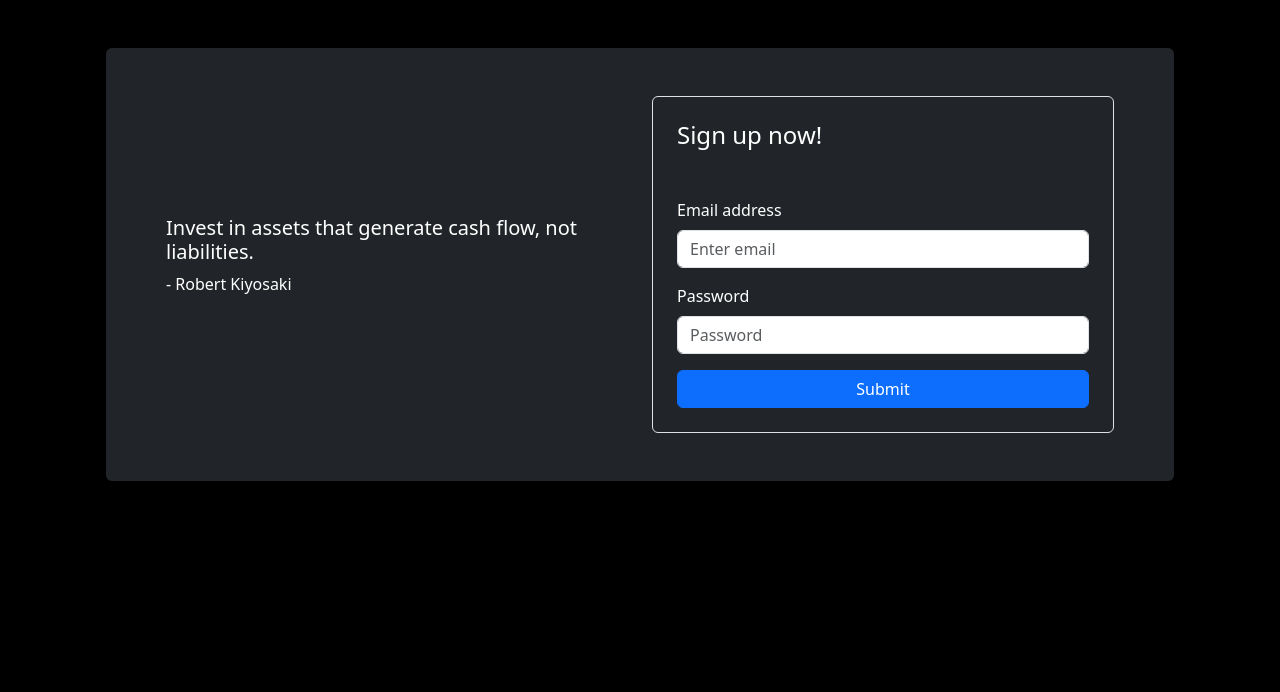
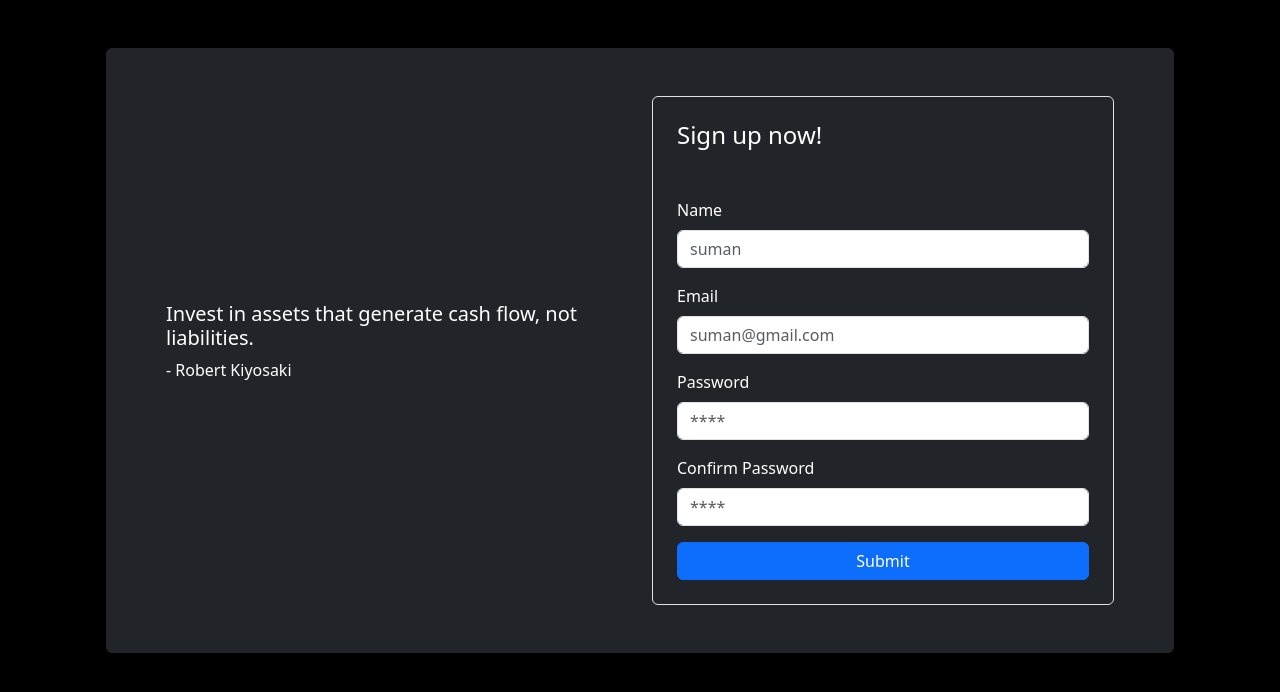
Before and after one commit to rokasuman/Financial_tracker, a React (Vite) app: page /signup in a window 1280 px wide. Shown: the top 692 px of the page. Built offline with nearby package versions, Linux system fonts and the light colour scheme.

Commit message:
signUp is done

```diff
--- /dev/null
+++ b/src/components/Custominput.jsx
@@ -0,0 +1,10 @@
+import Form from 'react-bootstrap/Form'
+
+export const Custominput = ({label, ...rest}) => {
+  return (
+    <Form.Group className="mb-3" controlId="formBasicEmail">
+          <Form.Label>{label}</Form.Label>
+          <Form.Control {...rest} />
+        </Form.Group>
+  )
+}
--- a/src/components/FinancialTips.jsx
+++ b/src/components/FinancialTips.jsx
@@ -33,7 +33,7 @@
     },3000)
   },[])
 
-  const {expert , tip} = showQuote;
+  const {expert, tip} = showQuote;
   return (
     <div className='d-flex flex-column justify-content-center'
     style={{
--- /dev/null
+++ b/src/components/SignUpForm.jsx
@@ -0,0 +1,84 @@
+import Button from "react-bootstrap/Button";
+import Form from "react-bootstrap/Form";
+
+import React, { useState } from "react";
+import { Custominput } from "./Custominput";
+import { toast } from "react-toastify";
+
+
+const SignUpForm = () => {
+
+  const [form, setForm] = useState({})
+
+  const fields = [
+    {
+      label :"Name",
+      placeholder :"suman",
+      required : true,
+      type:"text",
+      name: "name"
+
+    },
+    {
+      label :"Email",
+      placeholder :"suman@gmail.com",
+      required : true,
+      type:"email",
+      name: "email"
+
+    },
+    {
+      label :"Password",
+      placeholder :"****",
+      required : true,
+      type:"password",
+      name: "password"
+
+    },
+    {
+      label :"Confirm Password",
+      placeholder :"****",
+      required : true,
+      type:"password",
+      name: "Confirmpassword"
+
+    }
+  ];
+
+  const handleOnChange = e =>{
+    const {name, value} = e.target
+    console.log(name,value)
+    setForm({
+      ...form,
+      [name] : value,
+    });
+  }
+  const handleOnSubmit = e =>{
+    e.preventDefault();
+    const {Confirmpassword, ...rest} =form
+
+    if(Confirmpassword !== rest.password){
+      return toast.error("Password do not match")
+    }
+    console.log(form)
+  }
+
+  return (
+    <div className="border rounded p-4">
+      <h4 className="mb-5">Sign up now!</h4>
+      <Form onSubmit={handleOnSubmit}>
+        {
+          fields.map((input) => (<Custominput key={input.name} {...input} onChange ={handleOnChange}/>)
+        )}
+
+        <div className="d-grid">
+          <Button variant="primary" type="submit">
+            Submit
+          </Button>
+        </div>
+      </Form>
+    </div>
+  );
+};
+
+export default SignUpForm;
--- a/src/components/SingUpForm.jsx
+++ /dev/null
@@ -1,31 +0,0 @@
-import Button from "react-bootstrap/Button";
-import Form from "react-bootstrap/Form";
-
-import React from "react";
-
-const SingUpForm = () => {
-  return (
-    <div className="border rounded p-4">
-      <h4 className="mb-5">Sign up now!</h4>
-      <Form>
-        <Form.Group className="mb-3" controlId="formBasicEmail">
-          <Form.Label>Email address</Form.Label>
-          <Form.Control type="email" placeholder="Enter email" />
-          <Form.Text className="text-muted"></Form.Text>
-        </Form.Group>
-
-        <Form.Group className="mb-3" controlId="formBasicPassword">
-          <Form.Label>Password</Form.Label>
-          <Form.Control type="password" placeholder="Password" />
-        </Form.Group>
-        <div className="d-grid">
-          <Button variant="primary" type="submit">
-            Submit
-          </Button>
-        </div>
-      </Form>
-    </div>
-  );
-};
-
-export default SingUpForm;
--- a/src/main.jsx
+++ b/src/main.jsx
@@ -1,18 +1,19 @@
-import { StrictMode } from 'react'
-import { createRoot } from 'react-dom/client'
-import './index.css'
-import App from './App.jsx'
+import { StrictMode } from 'react';
+import { createRoot } from 'react-dom/client';
+import './index.css';
+import App from './App.jsx';
+
 import 'bootstrap/dist/css/bootstrap.min.css';
-import { ToastContainer, toast } from 'react-toastify';
-import { BrowserRouter} from "react-router-dom"
+import { ToastContainer } from 'react-toastify';
+import 'react-toastify/dist/ReactToastify.css';
 
-
-import 'react-toastify/dist/ReactToastify.css';
+import { BrowserRouter } from "react-router-dom";
 
 createRoot(document.getElementById('root')).render(
   <StrictMode>
     <BrowserRouter>
-          <App />
+      <App />
+      <ToastContainer position="top-center" autoClose={2000} />
     </BrowserRouter>
   </StrictMode>,
-)
+);
--- a/src/pages/Login.jsx
+++ b/src/pages/Login.jsx
@@ -3,7 +3,7 @@
 const Login = () => {
   return (
     <div>
-      login
+
     </div>
   )
 }
--- a/src/pages/SignUp.jsx
+++ b/src/pages/SignUp.jsx
@@ -1,16 +1,16 @@
-import React from "react";
+
 import { Container, Row, Col } from "react-bootstrap";
 import {FinancialTips} from '../components/FinancialTips'
-import SingUpForm from "../components/SingUpForm";
+import SignUpForm from "../components/SignUpForm";
 
 const SignUp = () => {
   return (
     <Container className="p-5">
       <Row className="bg-dark  p-5 rounded text-white">
-        <Col>
+        <Col md={6}>
           <FinancialTips/>
         </Col>
-        <Col><SingUpForm/></Col>
+        <Col><SignUpForm/></Col>
       </Row>
     </Container>
   );
```
Also changed, not shown: src/App.jsx (+4 -5 lines).
